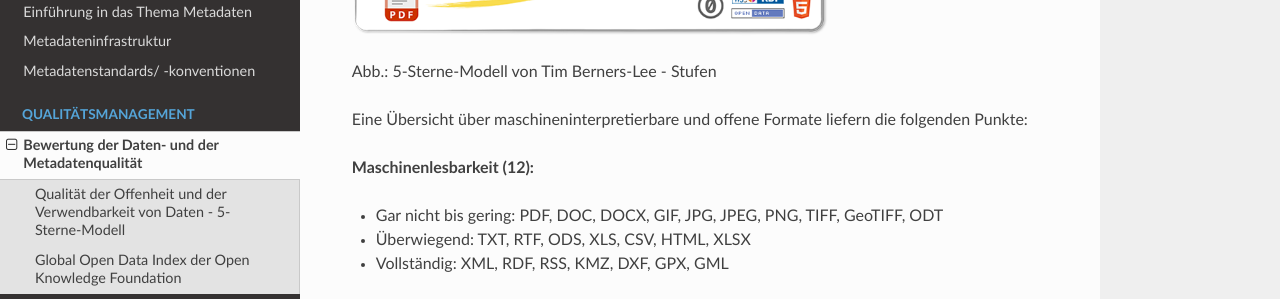
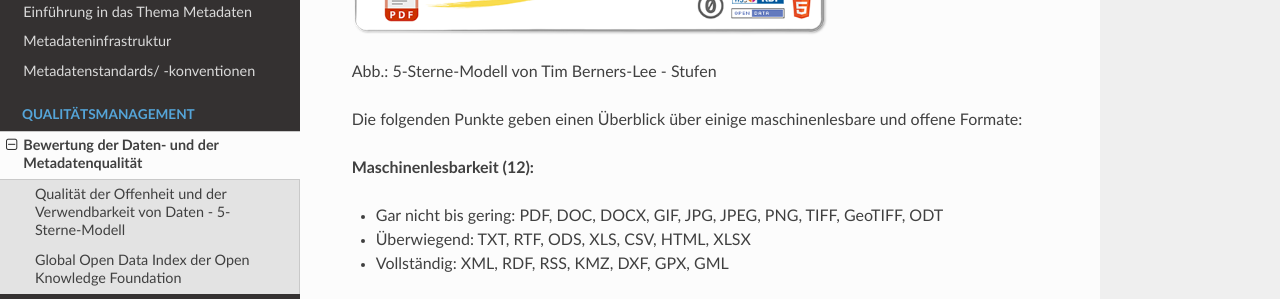
Before and after one commit to tomiwo/ingrid-mdk-st-high-quality-metadata, a Sphinx documentation site: the page built from docs/qualitaetsmanagement/bewertung.rst, in a window 1280 px wide and 900 px high, scrolled down 2854 px. Shown: the part 148-447 px from the top of the window. Built offline with Sphinx 7.4.7 and the Read the Docs theme 3.1.0, drawn with Linux system fonts in a browser that asks for light colours.

Commit message:
Update bewertung.rst

```diff
--- a/docs/qualitaetsmanagement/bewertung.rst
+++ b/docs/qualitaetsmanagement/bewertung.rst
@@ -6,8 +6,8 @@
 
 Im Folgenden werden zwei Bewertungsschemata für die Qualität von Daten vorgestellt:
 
-| Das »5-Sterne-Modell« von Tim Berners-Lee, welches Daten allgemein in Hinblick auf ihre Offenheit und Verwendbarkeit bewertet.
-| Der »Global Open Data Index«, der speziell Qualitätsaspekte von Open Data betrachtet.
+- Das »5-Sterne-Modell« von Tim Berners-Lee, welches Daten allgemein in Hinblick auf ihre Offenheit und Verwendbarkeit bewertet.
+- Der »Global Open Data Index«, der speziell Qualitätsaspekte von Open Data betrachtet.
 
 
 Qualität der Offenheit und der Verwendbarkeit von Daten - 5-Sterne-Modell
@@ -107,14 +107,14 @@
 
 .. figure:: ../img/beschaffenheit/daten/5-sterne-modell.png
    :alt: Stufen 5-Sterne-Modell
-   :align: right
+   :align: left
    :scale: 70
    :figwidth: 100%
 
 Abb.: 5-Sterne-Modell von Tim Berners-Lee - Stufen
 
 
-Eine Übersicht über maschineninterpretierbare und offene Formate liefern die folgenden Punkte:
+Die folgenden Punkte geben einen Überblick über einige maschinenlesbare und offene Formate:
 
 
 **Maschinenlesbarkeit (12):**
```
